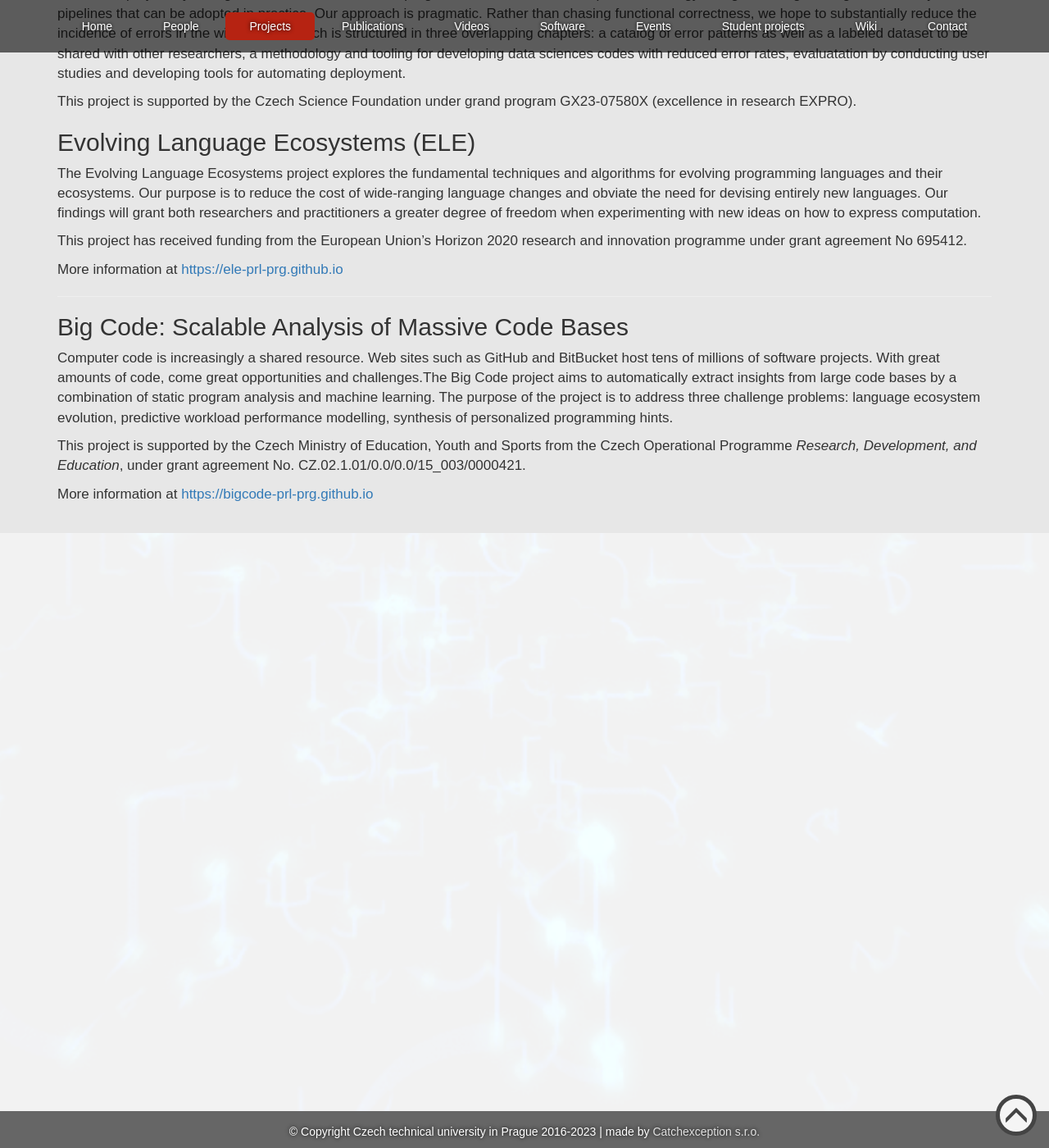
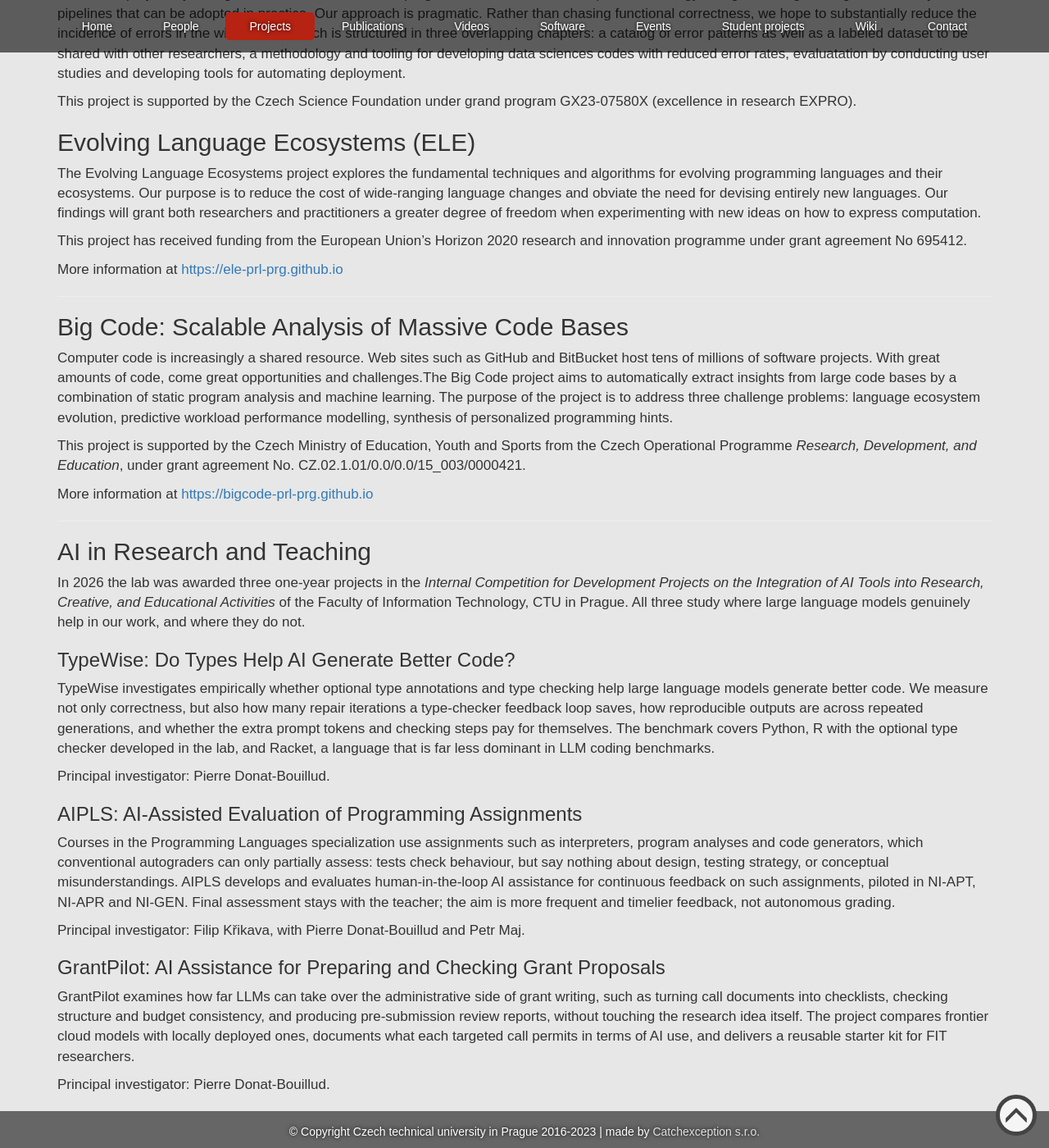
Before and after one commit to PRL-PRG/prl-prg.github.io, a Jekyll site: the page built from projects.md, in a window 1280 px wide and 1400 px high, scrolled down 457 px. Shown: the whole window at 82% size. Built offline with Jekyll 4.4.1, drawn with Linux system fonts in a browser that asks for light colours.

Commit message:
Add description of 2 new internal projects

```diff
--- a/projects.md
+++ b/projects.md
@@ -48,3 +48,48 @@ from the Czech Operational Programme *Research, Development, and Education*,
 under grant agreement No. CZ.02.1.01/0.0/0.0/15_003/0000421.
 
 More information at [https://bigcode-prl-prg.github.io](https://bigcode-prl-prg.github.io)
+
+<hr/>
+
+## AI in Research and Teaching
+
+In 2026 the lab was awarded three one-year projects in the *Internal Competition
+for Development Projects on the Integration of AI Tools into Research, Creative,
+and Educational Activities* of the Faculty of Information Technology, CTU in
+Prague. All three study where large language models genuinely help in our work,
+and where they do not.
+
+### TypeWise: Do Types Help AI Generate Better Code?
+
+TypeWise investigates empirically whether optional type annotations and type
+checking help large language models generate better code. We measure not only
+correctness, but also how many repair iterations a type-checker feedback loop
+saves, how reproducible outputs are across repeated generations, and whether the
+extra prompt tokens and checking steps pay for themselves. The benchmark covers
+Python, R with the optional type checker developed in the lab, and Racket, a
+language that is far less dominant in LLM coding benchmarks.
+
+Principal investigator: Pierre Donat-Bouillud.
+
+### AIPLS: AI-Assisted Evaluation of Programming Assignments
+
+Courses in the Programming Languages specialization use assignments such as
+interpreters, program analyses and code generators, which conventional
+autograders can only partially assess: tests check behaviour, but say nothing
+about design, testing strategy, or conceptual misunderstandings. AIPLS develops and evaluates
+human-in-the-loop AI assistance for continuous feedback on such assignments,
+piloted in NI-APT, NI-APR and NI-GEN. Final assessment stays with the teacher;
+the aim is more frequent and timelier feedback, not autonomous grading.
+
+Principal investigator: Filip Křikava, with Pierre Donat-Bouillud and Petr Maj.
+
+### GrantPilot: AI Assistance for Preparing and Checking Grant Proposals
+
+GrantPilot examines how far LLMs can take over the administrative side of grant
+writing, such as turning call documents into checklists, checking structure and
+budget consistency, and producing pre-submission review reports, without
+touching the research idea itself. The project compares frontier cloud models with locally
+deployed ones, documents what each targeted call permits in terms of AI use, and
+delivers a reusable starter kit for FIT researchers.
+
+Principal investigator: Pierre Donat-Bouillud.
```
Also changed, not shown: 1 other file.
